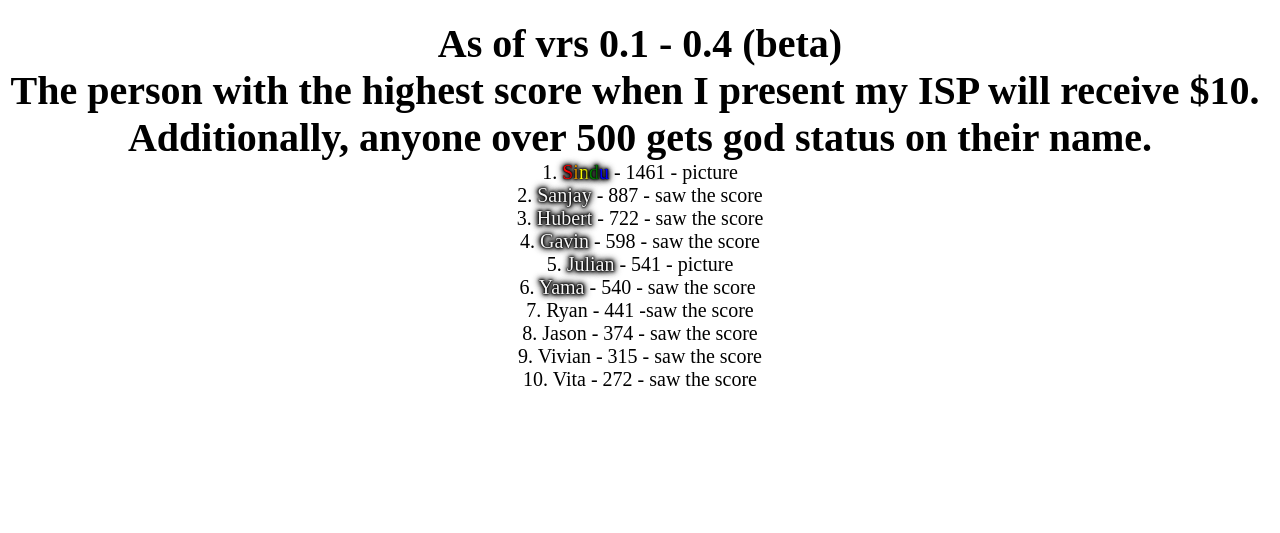
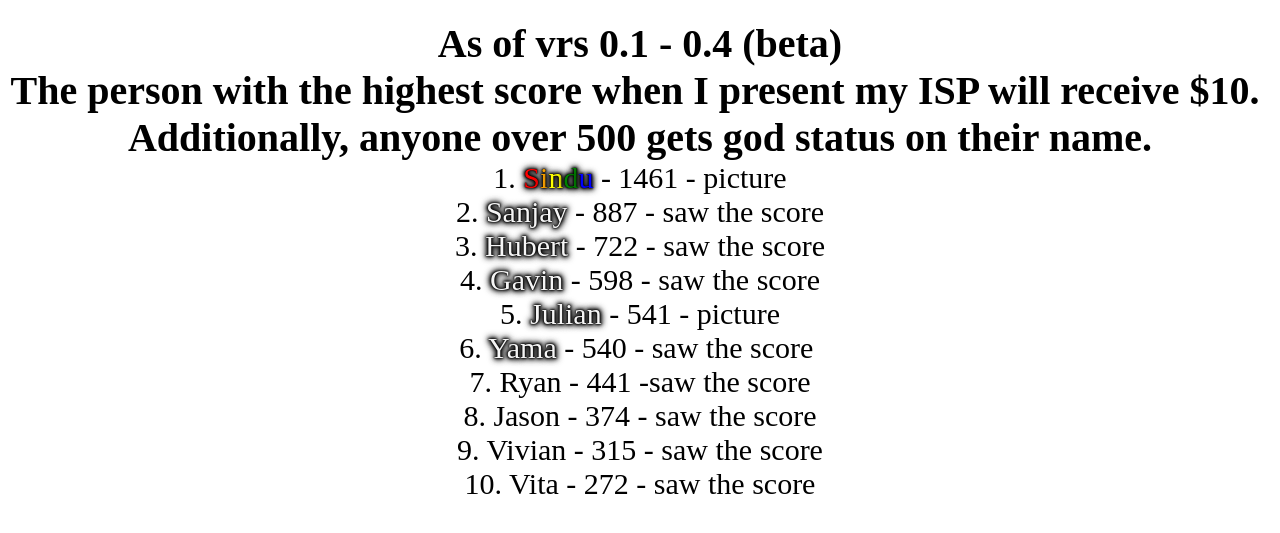
Before and after one commit to lifeordeathgame/lifeordeathgame.github.io, a PHP site: page /html/scores.html in a window 1280 px wide. Shown: the top 533 px of the page. Run offline with PHP 8.4, Linux system fonts and the light colour scheme; some web fonts are replaced.

Commit message:
Update highscores.css

```diff
--- a/css/highscores.css
+++ b/css/highscores.css
@@ -31,7 +31,7 @@
   font-family: 'Bahiana';
 }
 #score{
-  font-size: 20px;
+  font-size: 30px;
 }
 #scoretitle{
   font-weight: 900;
@@ -39,5 +39,5 @@
 }
 #scorereward{
   font-weight: 200;
-  font-size:30px;
+  font-size:40px;
 }
```
